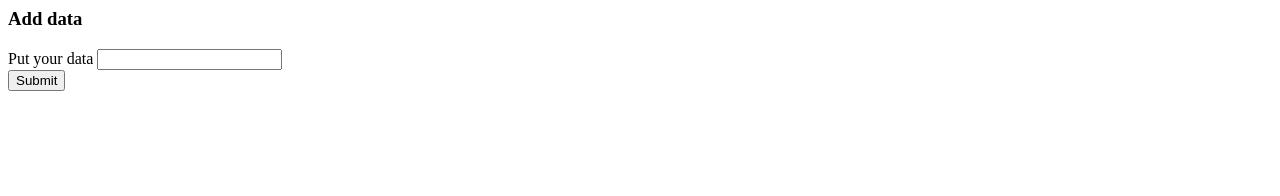
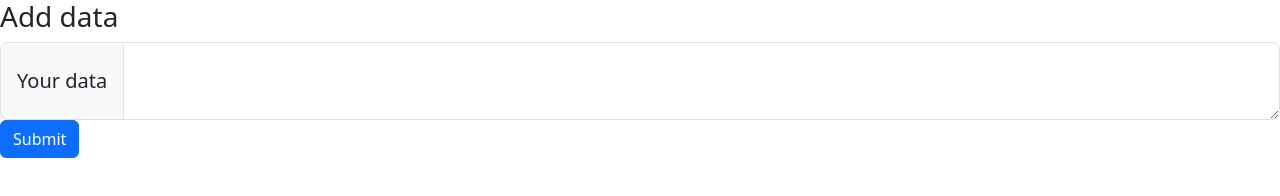
Before and after one commit to igorrize/ai_client, a plain HTML site: page views/index.html in a window 1280 px wide. Drawn offline with nearby package versions, Linux system fonts and the light colour scheme.

Commit message:
WIP: add bootstrap

```diff
--- a/views/index.html
+++ b/views/index.html
@@ -1,8 +1,21 @@
-<h3>Add data</h3>
-<form hx-post="/contact">
-  <div hx-target="this" hx-swap="outerHTML">
-    <label>Put your data</label>
-    <input name="data" hx-post="/data" hx-indicator="#ind">
-  </div>
-  <button class="btn btn-default">Submit</button>
-</form>
+<!DOCTYPE html>
+<html lang="en">
+<head>
+  <meta charset="UTF-8">
+  <meta name="viewport" content="width=device-width, initial-scale=1.0">
+  <title>HTMX with Bootstrap</title>
+  <link href="https://cdn.jsdelivr.net/npm/bootstrap@5.3.3/dist/css/bootstrap.min.css" rel="stylesheet"  crossorigin="anonymous">
+  <script src="https://unpkg.com/htmx.org@1.9.12" integrity="sha384-ujb1lZYygJmzgSwoxRggbCHcjc0rB2XoQrxeTUQyRjrOnlCoYta87iKBWq3EsdM2" crossorigin="anonymous"></script>
+</head>
+<body>
+  <h3>Add data</h3>
+
+<form hx-post="/fill">
+    <div class="input-group input-group-lg" hx-target="#data" hx-swap="outerHTML focus-scroll:true">
+      <span class="input-group-text">Your data</span>
+        <textarea class="form-control" id="data" aria-label="With textarea"></textarea>
+      </div>
+    <button class="btn btn-primary">Submit</button>
+    </form>
+</body>
+</html>
```
Also changed, not shown: 2 other files.
